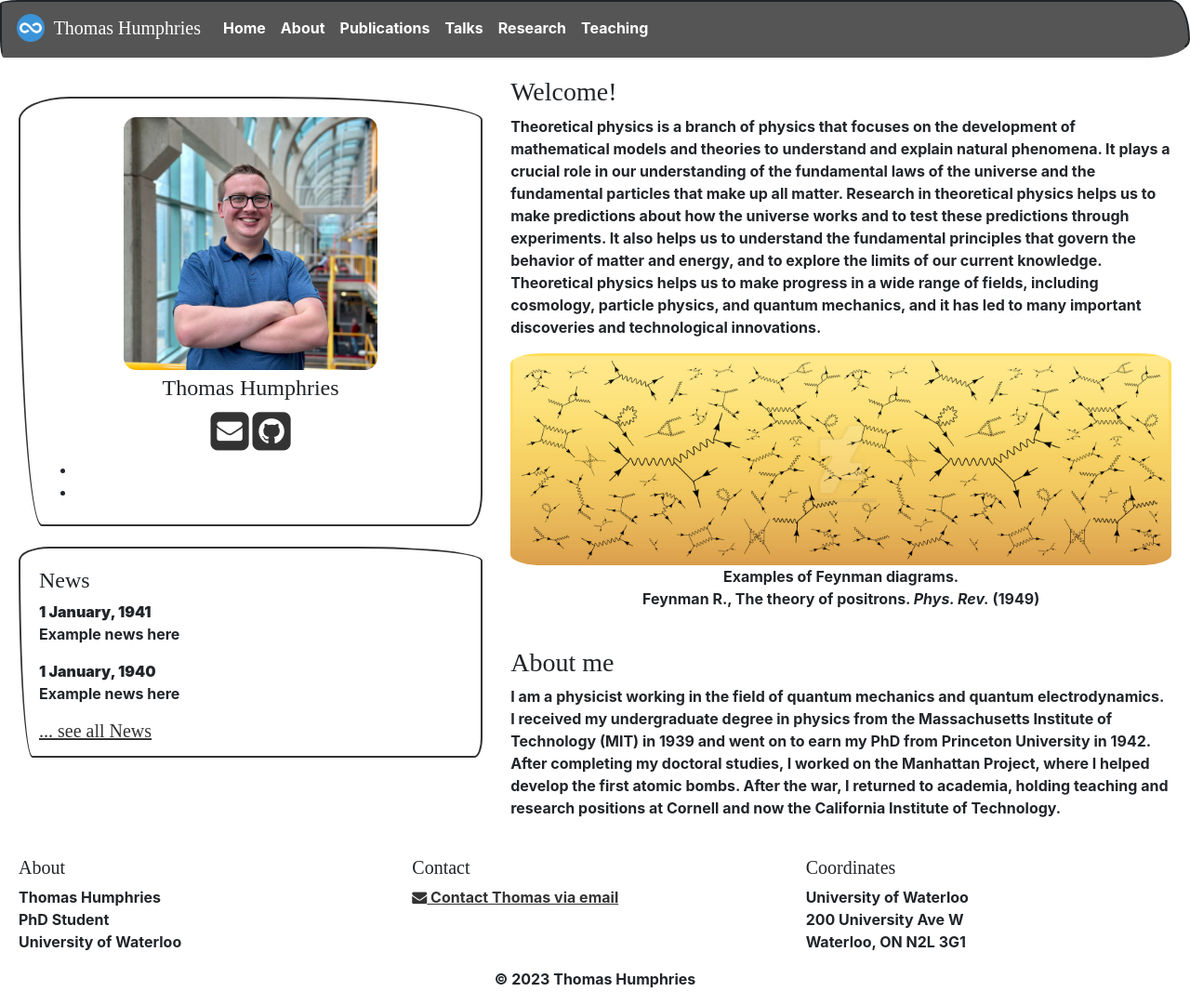
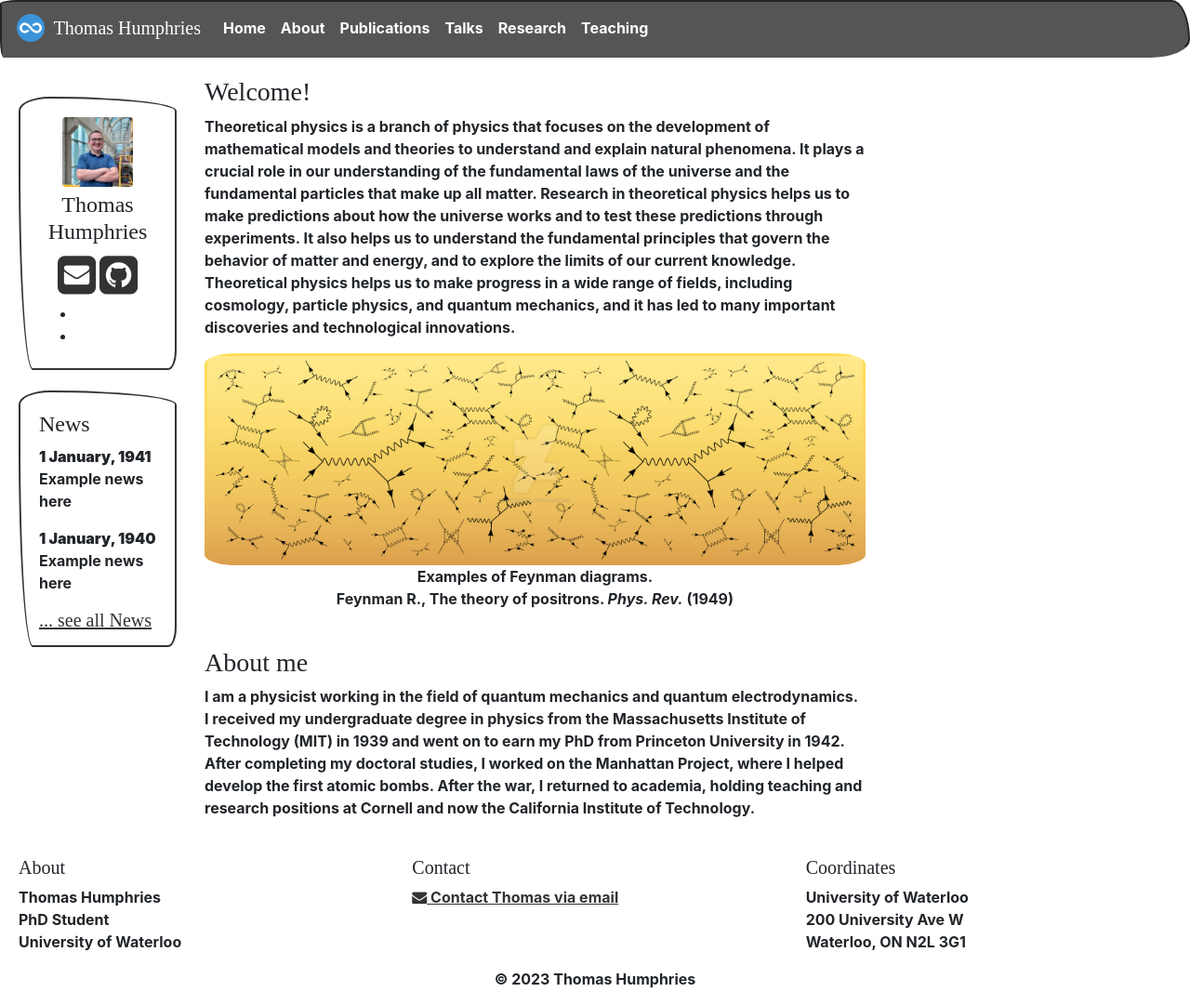
Before and after one commit to t3humphries/new_webpage, a Jekyll site: the page built from _pages/home.md, in a window 1280 px wide and 1081 px high. Shown: the whole window at 93% size. Built offline with Jekyll 4.4.1, drawn with Linux system fonts in a browser that asks for light colours; nearby versions of some CDN libraries; some web fonts are replaced; a style sheet for code colours, icons or effects is not loaded.

Commit message:
make side bar small?

```diff
--- a/_layouts/homelay.html
+++ b/_layouts/homelay.html
@@ -1,7 +1,13 @@
 ---
 layout: default
 ---
-  <div id="newsid" class="col-md-5 col-xs-12" >
+
+<style>
+    .max-width-400 {
+      max-width: 200px;
+    }
+  </style>
+  <div id="newsid" class="col-md-5 col-xs-12 max-width-400" >
 	{% include sidebar.html %}
   </div>
   <div id="homeid" class="col-md-7 col-xs-12">
```
